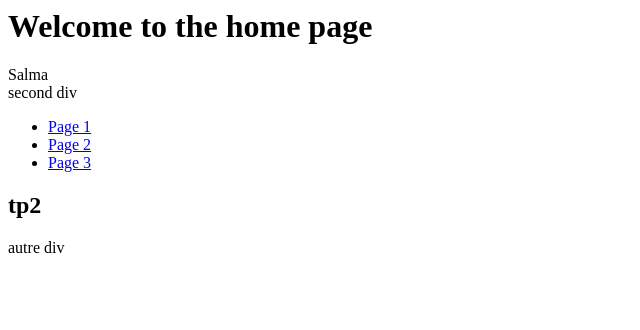
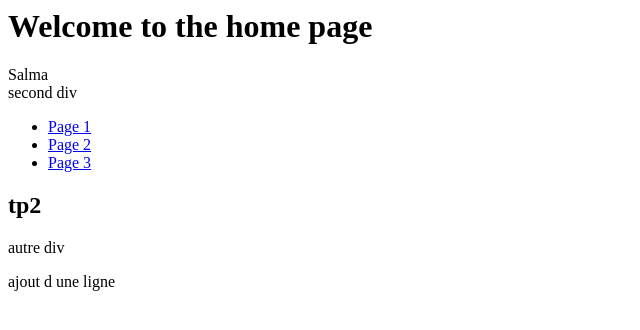
Before and after one commit to sa1ma02/tp, a plain HTML site: page index.html in a window 1280 px wide. Shown: the whole page, without its empty margins (0-640 px from the left). Drawn offline with Linux system fonts and the light colour scheme.

Commit message:
adding a line

```diff
--- a/index.html
+++ b/index.html
@@ -14,6 +14,7 @@
     <div>
     <h2>tp2</h2>
         <div>autre div</div>
+        <p>ajout d une ligne</p>
 </div>
 </body>
 </html>
```
